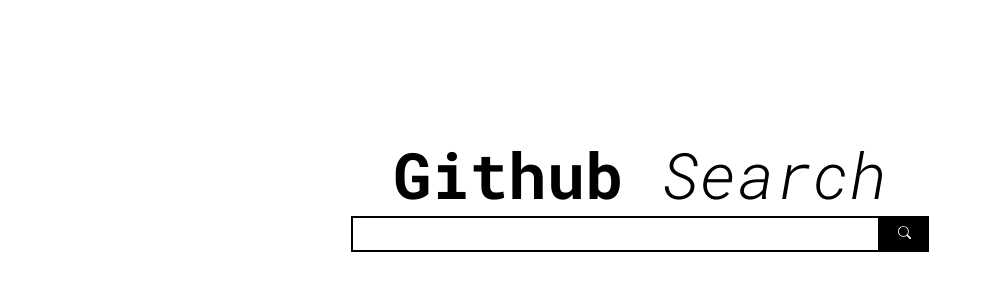
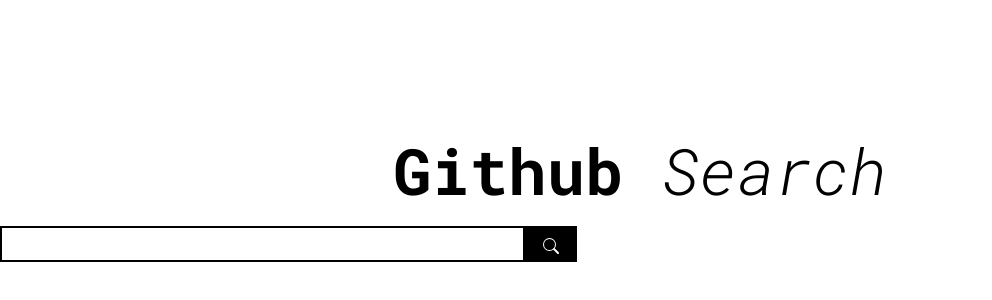
Before and after one commit to willvitorino/github-repository-search, a Vue app: page /#/search in a window 1280 px wide. Shown: the part 208-508 px from the top of the page, without its empty margins (0-992 px from the left). Built offline with nearby package versions, Linux system fonts and the light colour scheme.

Commit message:
Bootstrap global styles
Signed-off-by: William Vitorino <williamvitorino3@gmail.com>

```diff
--- a/src/App.vue
+++ b/src/App.vue
@@ -5,6 +5,9 @@
 </template>
 
 <style lang="scss">
+@import 'node_modules/bootstrap/scss/bootstrap';
+@import 'node_modules/bootstrap-vue/src/index.scss';
+
 * {
   margin: 0;
   padding: 0;
@@ -18,7 +21,7 @@
 input[type=text], button {
   border-radius: 0px;
   border: solid black 2px;
-  height: 2rem;
+  // height: 2rem;
   text-align: center;
 }
 
```
